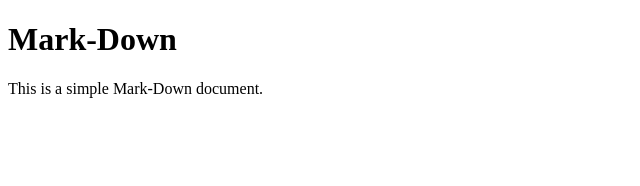
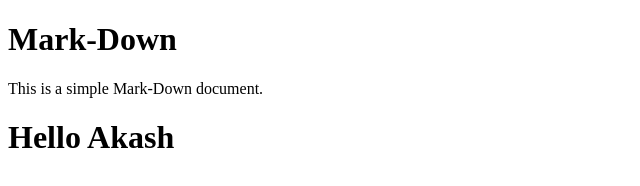
Before and after one commit to akashonline24hour/Markdown-Test, a plain HTML site: page index.html in a window 1280 px wide. Shown: the whole page, without its empty margins (0-640 px from the left). Drawn offline with Linux system fonts and the light colour scheme.

Commit message:
Add greeting section to index.html

```diff
--- a/index.html
+++ b/index.html
@@ -8,5 +8,8 @@
   <body>
     <h1>Mark-Down</h1>
     <p>This is a simple Mark-Down document.</p>
+    <div>
+      <h1>Hello Akash</h1>
+    </div>
   </body>
 </html>
```
